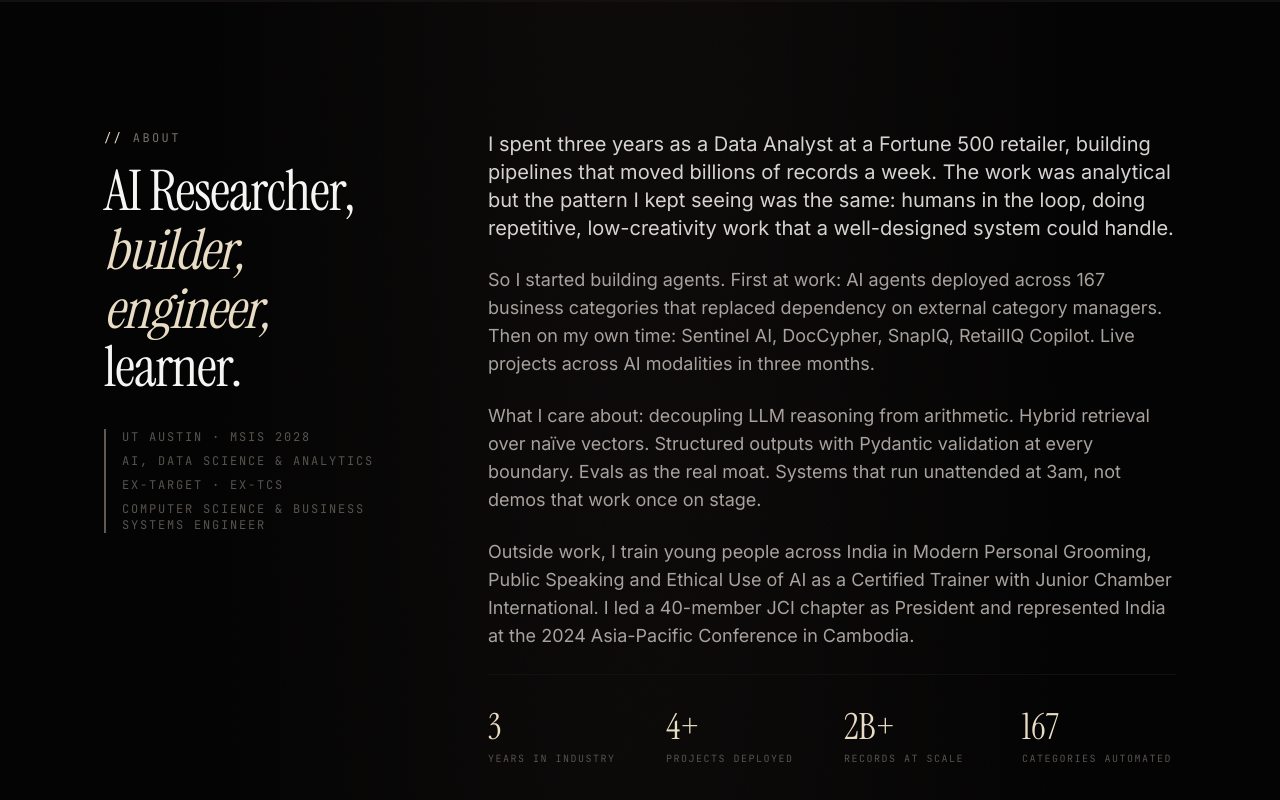
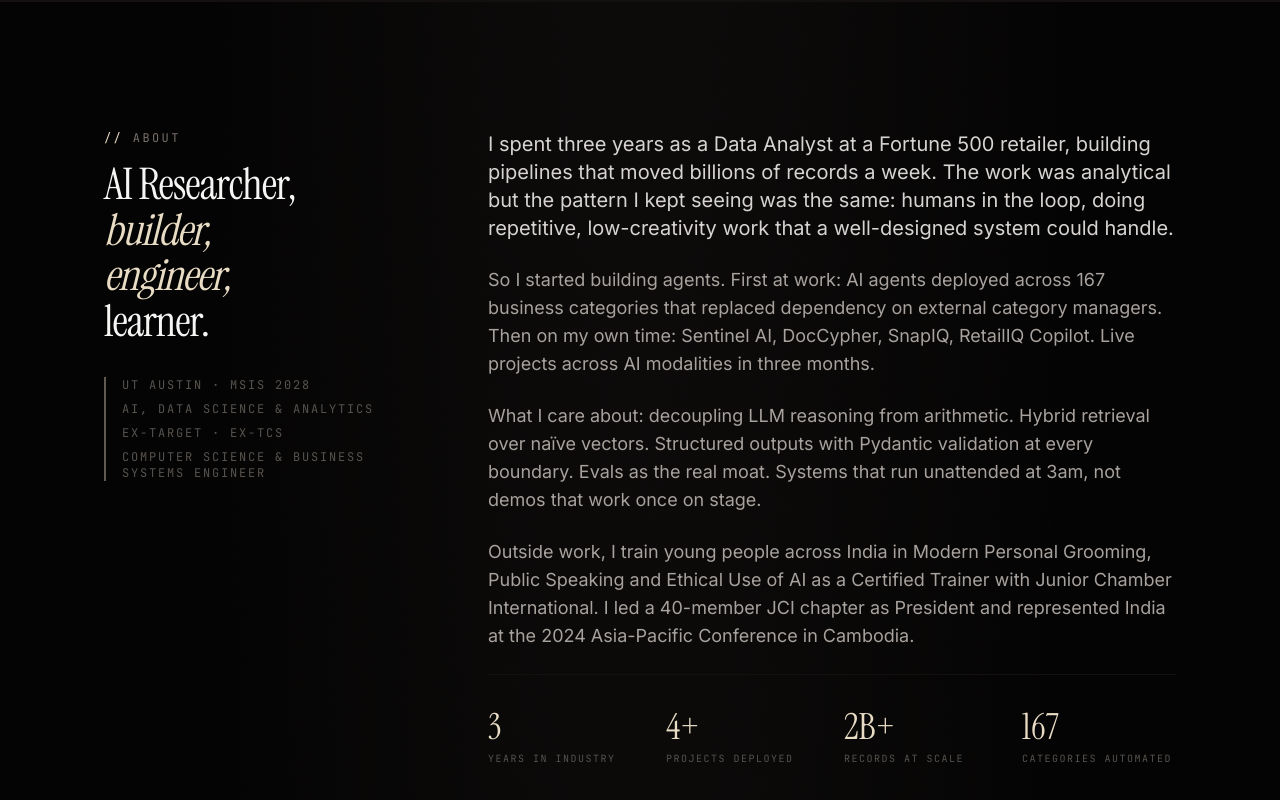
Before and after one commit to Arjunn28/arjun-portfolio, a Next.js app: page / in a window 1280 px wide. Shown: the part 893-1693 px from the top of the page. Built offline with nearby package versions, Linux system fonts and the light colour scheme; no server answers.

Commit message:
Update heading styles & size in About component

```diff
--- a/components/About.tsx
+++ b/components/About.tsx
@@ -19,12 +19,12 @@ export function About() {
               className="lg:sticky lg:top-32"
             >
               <div className="section-label mb-4">About</div>
-              <h2 className="font-serif text-hero text-ink-50 text-balance mb-8">
-                AI Researcher, <br />
-                <span className="italic text-accent">builder,</span> <br />
-                <span className="italic text-accent">engineer,</span> <br />
-                learner.
-              </h2>
+              <h2 className="font-serif text-[clamp(1.75rem,3.4vw,2.75rem)] leading-[1.05] tracking-tight text-ink-50 text-balance mb-8">
+                  AI Researcher, <br />
+                  <span className="italic text-accent">builder,</span> <br />
+                  <span className="italic text-accent">engineer,</span> <br />
+                  learner.
+                </h2>
               <div className="font-mono text-xs text-ink-500 uppercase tracking-[0.15em] space-y-2 border-l-2 border-accent/40 pl-4">
                 <div>UT Austin · MSIS 2028</div>
                 <div>AI, Data Science &amp; Analytics</div>
```
